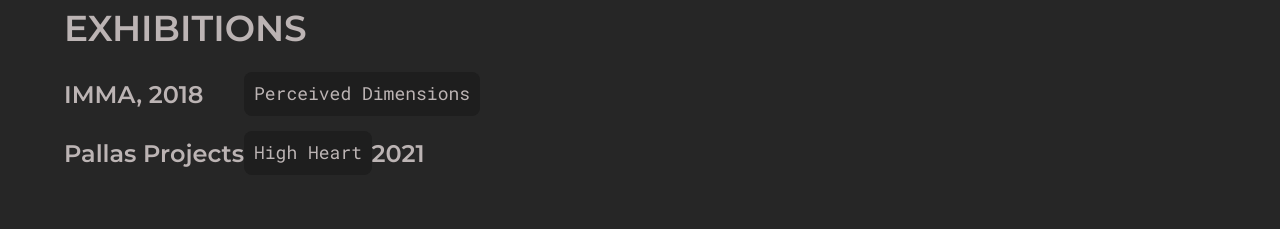
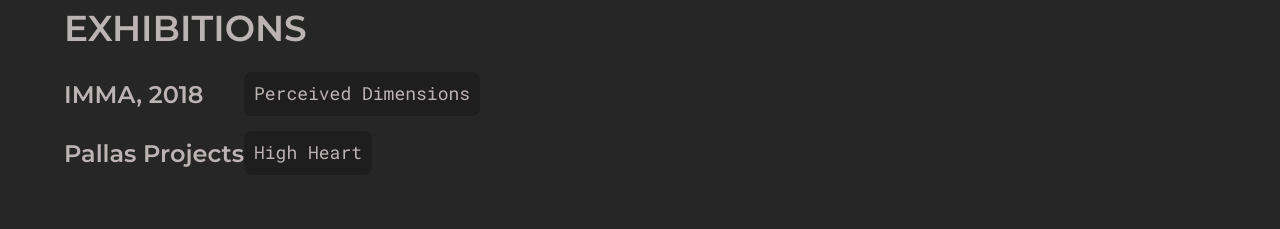
Before and after one commit to Andrewmoo/Lees-React-Portfolio, a React (Create React App) app: page /about in a window 1280 px wide. Shown: the part 1540-1769 px from the top of the page. Built offline with nearby package versions, Linux system fonts and the light colour scheme.

Commit message:
Fixed error in about section

```diff
--- a/src/pages/About.js
+++ b/src/pages/About.js
@@ -153,12 +153,12 @@
                 title="IMMA, 2018"
                 items={['Perceived Dimensions ']}
               />
-              <Link to="https://iadt.pallasprojects.org/artists/lee-campbell-pierre">
+              <a href="https://iadt.pallasprojects.org/artists/lee-campbell-pierre">
                 <AboutInfoItems
-                  title="Pallas Projects / Studios, 2021"
+                  title="Pallas Projects, 2021"
                   items={['High Heart']}
                 />
-              </Link>
+              </a>
             </div>
           </div>
         </div>
```
